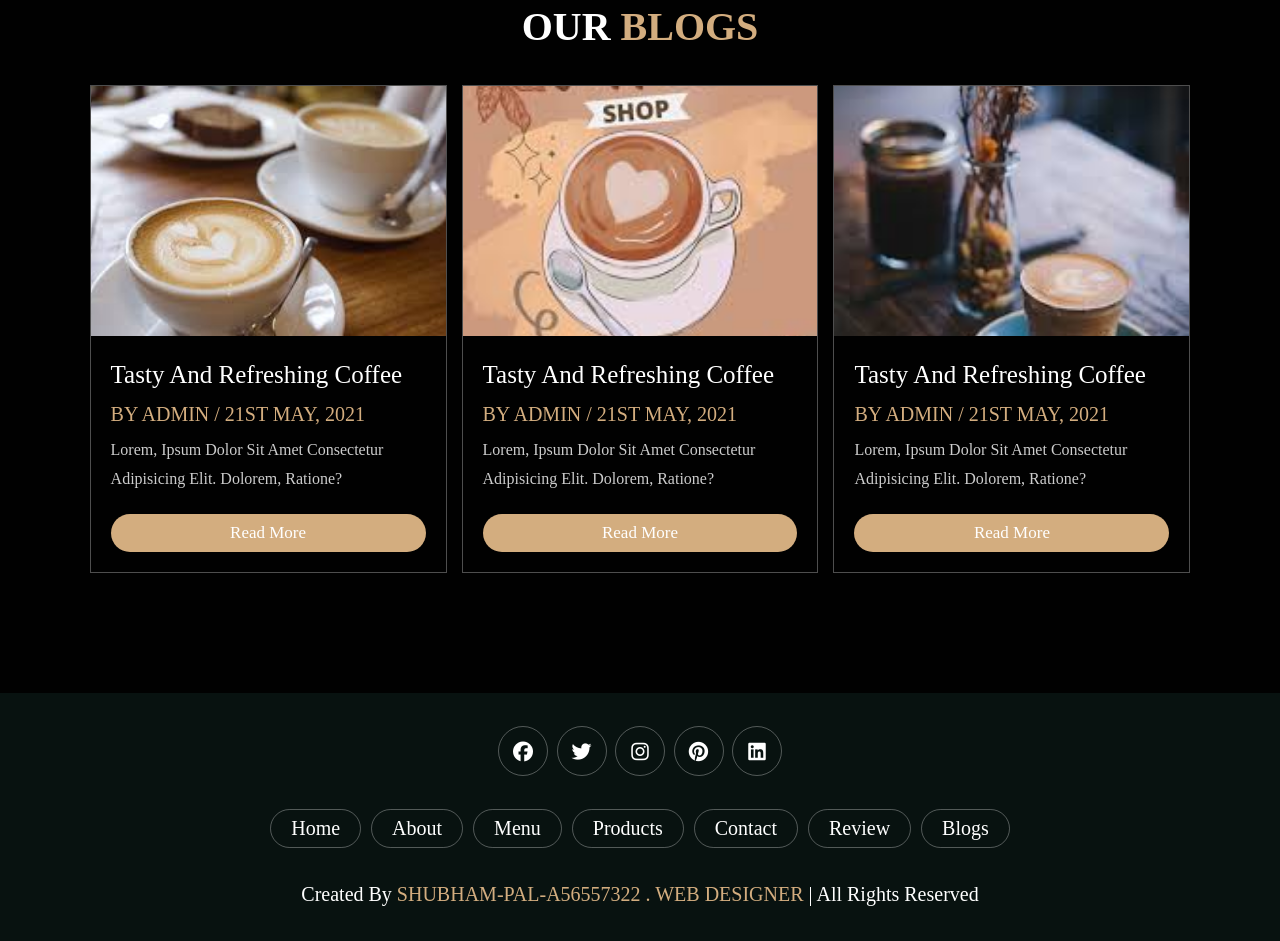
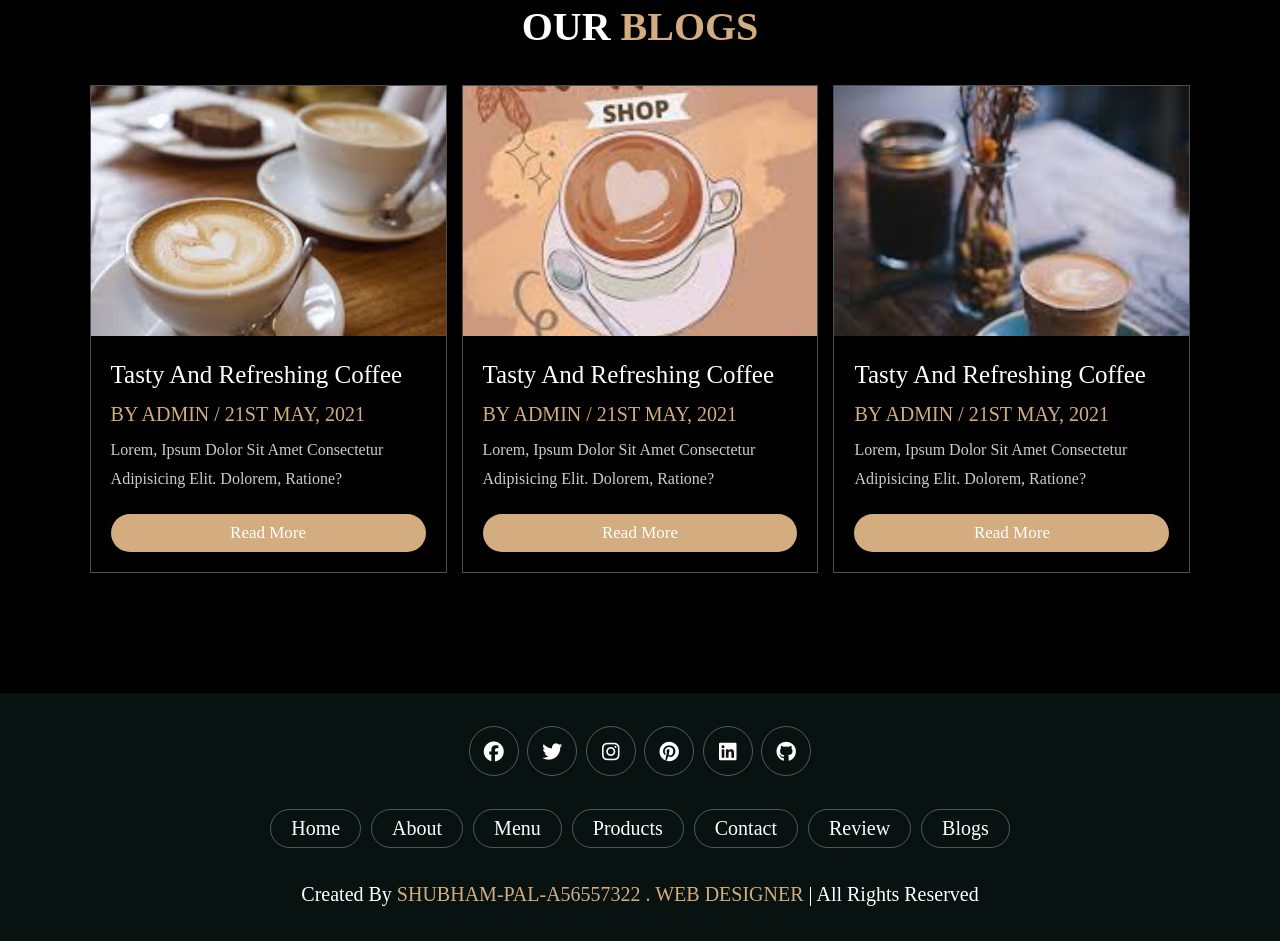
Before and after one commit to Shubhampal-12/Coffee-webpage, a plain HTML site: page index.html in a window 1280 px wide. Shown: the part 5592-6533 px from the top of the page. Drawn offline with Linux system fonts and the light colour scheme.

Commit message:
Update index.html

```diff
--- a/index.html
+++ b/index.html
@@ -521,6 +521,8 @@
             <a href="https://www.instagram.com/" target="_blank" class="fab fa-instagram"></a>
             <a href="https://in.pinterest.com/" target="_blank" class="fab fa-pinterest"></a>
             <a href="https://www.linkedin.com/in/shubham-pal-a56557322/" target="_blank" class="fab fa-linkedin"></a>
+            <a href="https://github.com/Shubhampal-12" target="_blank" class="fa-brands fa-github"></a>
+
         </div>
 
         <div class="links">
```
